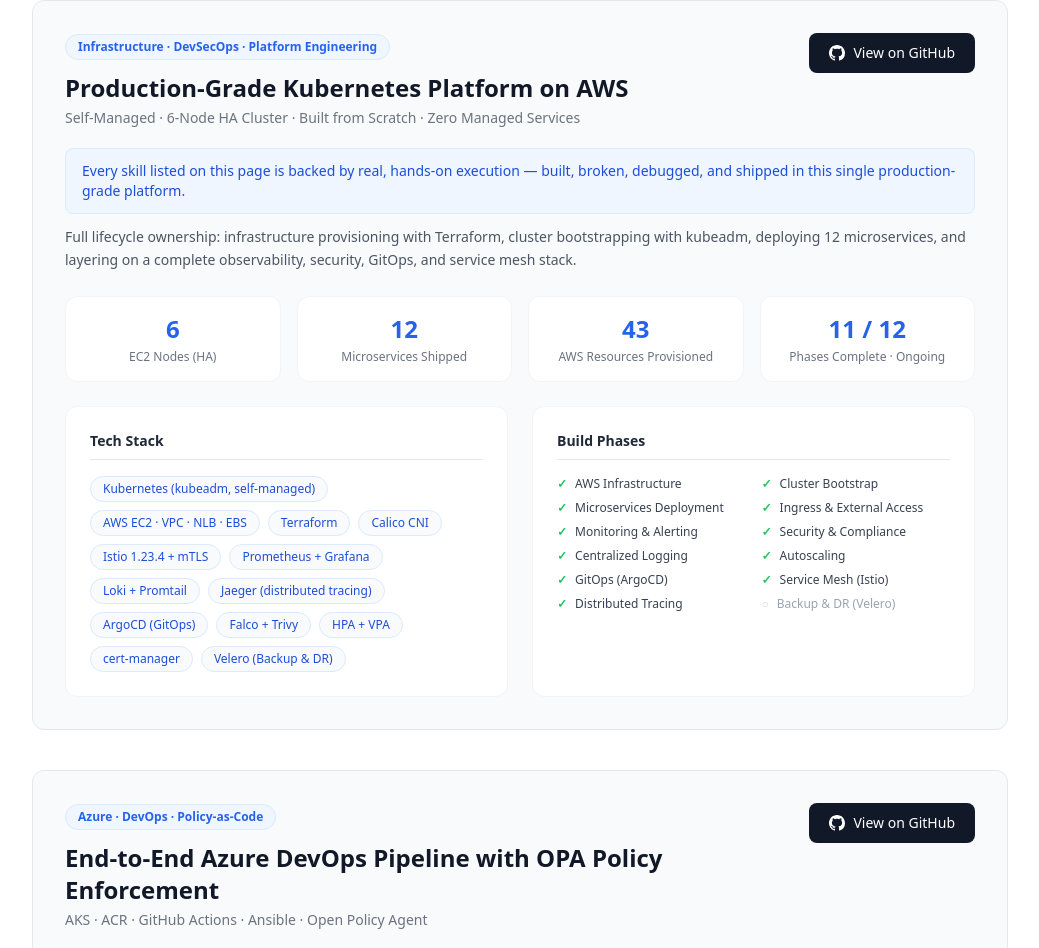
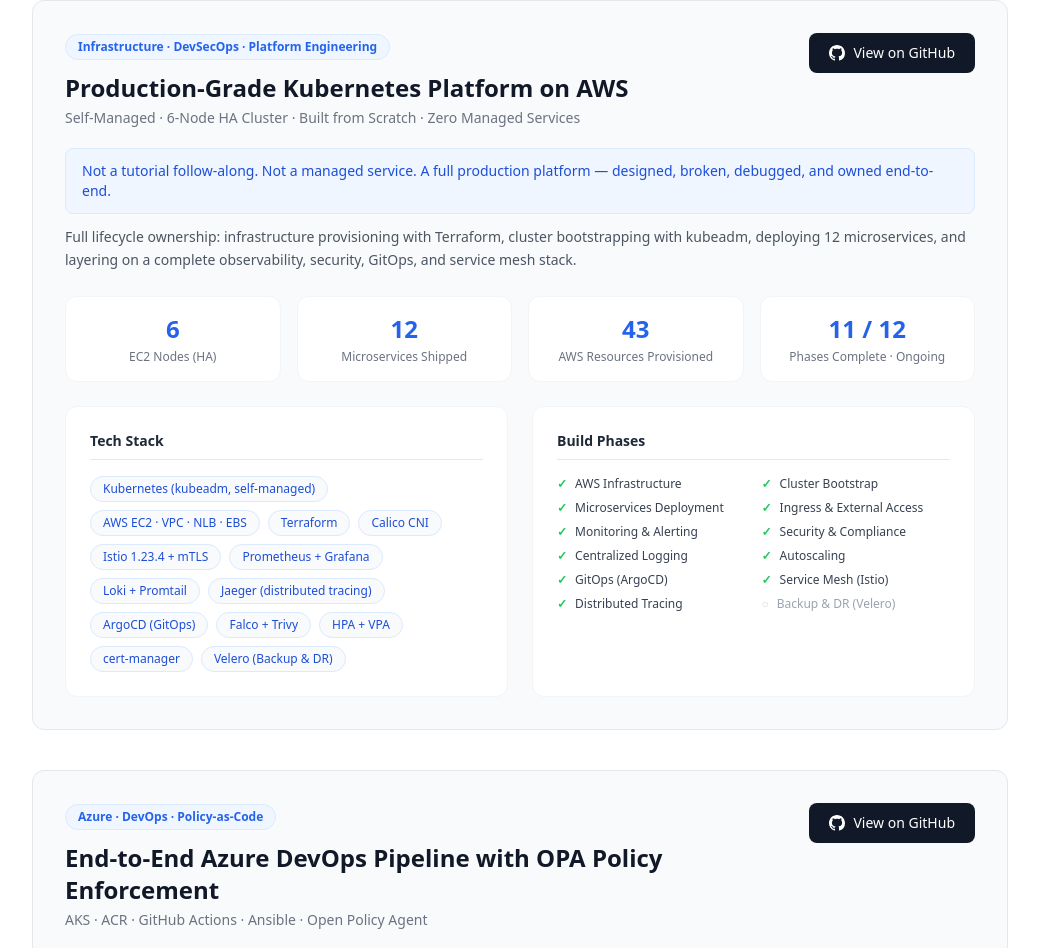
Before and after one commit to AbdurRehman924/Personal-Portfolio, a React (Create React App) app: page / in a window 1280 px wide. Shown: the part 5425-6373 px from the top of the page, without its empty margins (120-1159 px from the left). Built offline with nearby package versions, Linux system fonts and the light colour scheme.

Commit message:
refactor(projects): update K8s platform highlight line

```diff
--- a/src/components/Projects.jsx
+++ b/src/components/Projects.jsx
@@ -6,7 +6,7 @@
     title: "Production-Grade Kubernetes Platform on AWS",
     subtitle: "Self-Managed · 6-Node HA Cluster · Built from Scratch · Zero Managed Services",
     github: "https://github.com/AbdurRehman924/self-managed-k8s-aws",
-    highlight: "Every skill listed on this page is backed by real, hands-on execution — built, broken, debugged, and shipped in this single production-grade platform.",
+    highlight: "Not a tutorial follow-along. Not a managed service. A full production platform — designed, broken, debugged, and owned end-to-end.",
     description: "Full lifecycle ownership: infrastructure provisioning with Terraform, cluster bootstrapping with kubeadm, deploying 12 microservices, and layering on a complete observability, security, GitOps, and service mesh stack.",
     stats: [
       { value: "6", label: "EC2 Nodes (HA)" },
```
